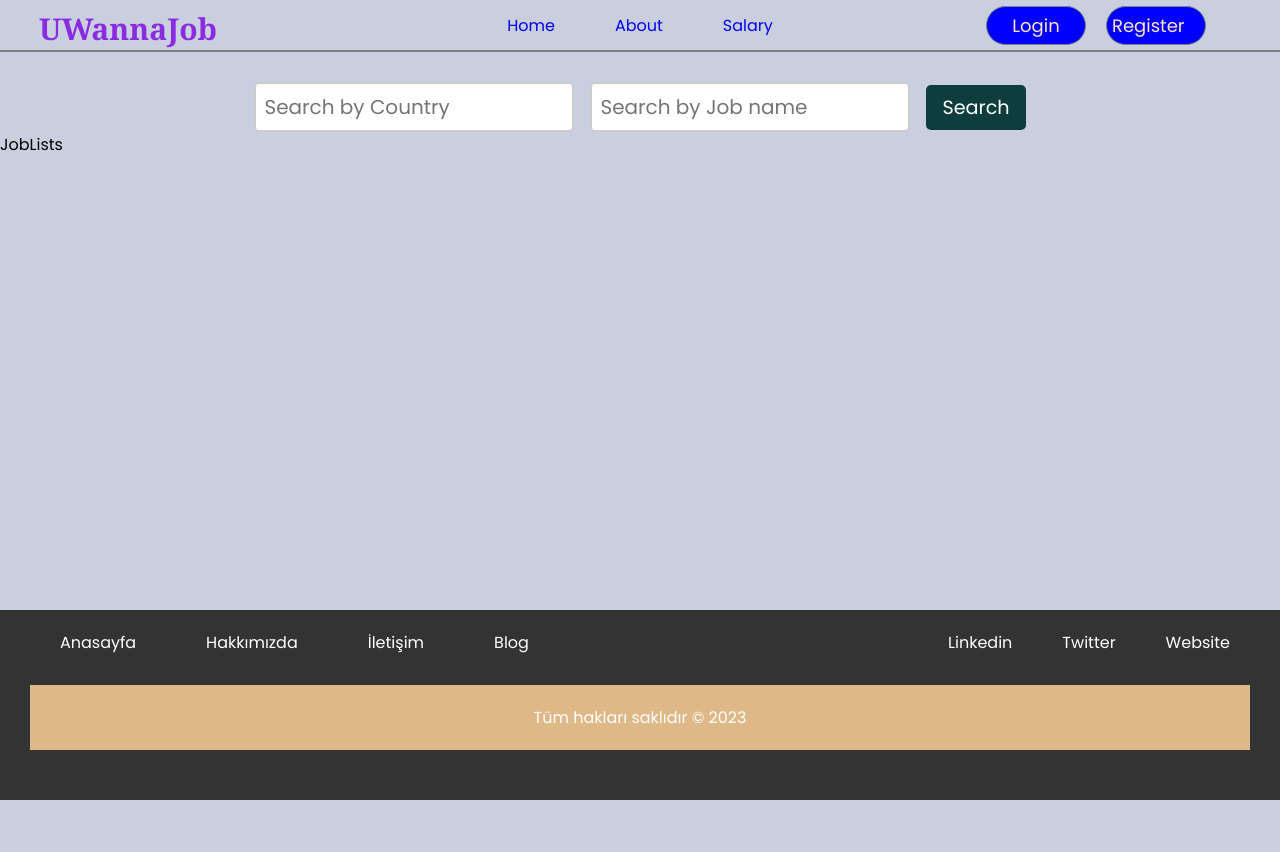
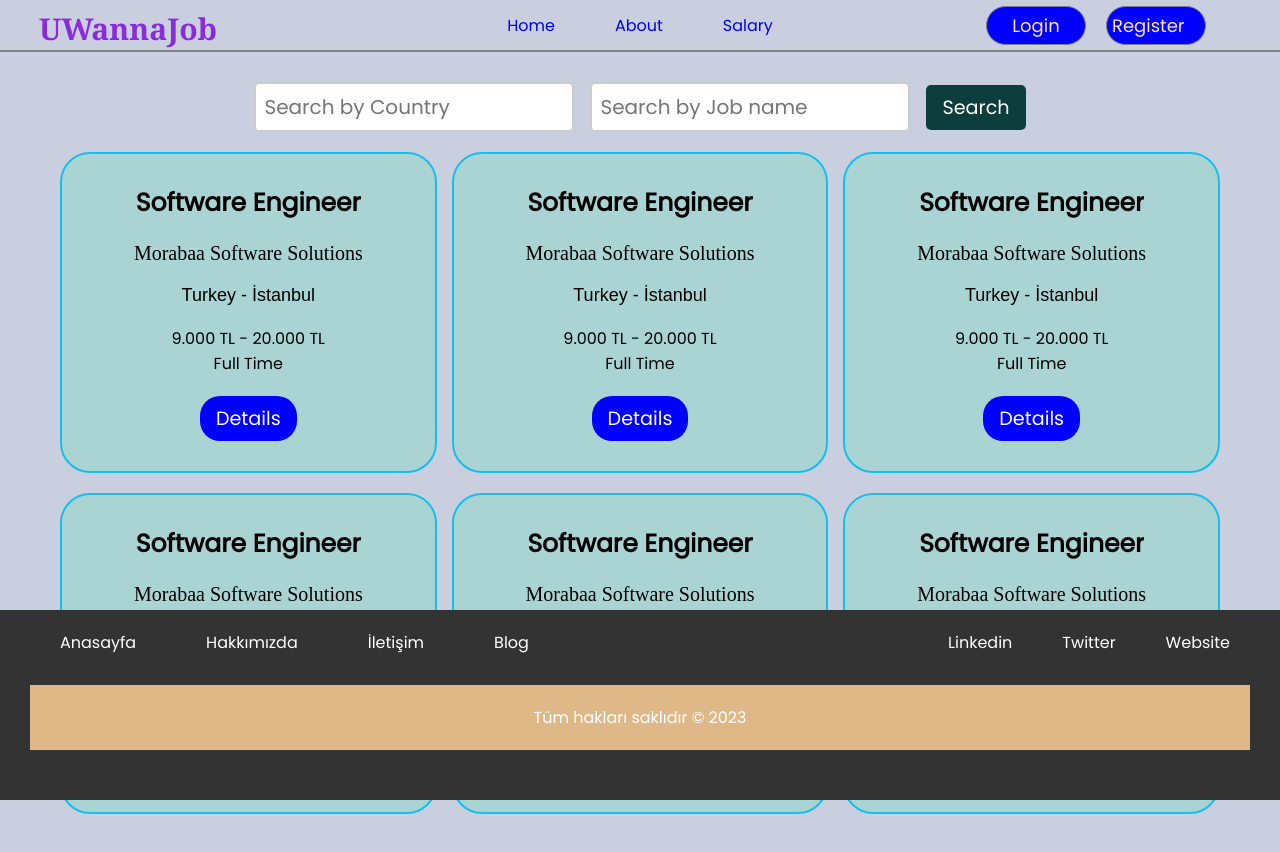
Before and after one commit to oguzcoll/JobBoardSite, a React (Create React App) app in the folder client/: page /home in a window 1280 px wide. Before the commit the page ends 800 px from the top, so only its background shows below. Built offline with nearby package versions, Linux system fonts and the light colour scheme.

Commit message:
Job Lists added

```diff
--- /dev/null
+++ b/client/src/components/Job/Job.jsx
@@ -0,0 +1,18 @@
+import React from "react";
+import "./job.css";
+function Job() {
+  return (
+    <div className="mainJob">
+      <div className="name">Software Engineer</div>
+      <div className="company">Morabaa Software Solutions</div>
+      <div className="country">Turkey - İstanbul</div>
+      <div className="option">
+        <div className="salary">9.000 TL - 20.000 TL</div>
+        <div className="typeOfjob">Full Time</div>
+      </div>
+      <button className="detailBtn">Details</button>
+    </div>
+  );
+}
+
+export default Job;
--- /dev/null
+++ b/client/src/components/Job/job.css
@@ -0,0 +1,40 @@
+.mainJob {
+    width: calc(33.33% - 10px);
+    margin-bottom: 20px;
+    box-sizing: border-box;
+    border: 2px solid  rgb(22, 191, 233);
+    border-radius: 30px;
+    display: flex;
+    flex-direction: column;
+    align-items: center;
+    justify-content: center;
+    padding: 20px;
+    text-align: center;
+    background-color: rgb(170, 211, 211);
+    box-shadow: 0in;
+  }
+
+  .mainJob > * {
+    margin: 10px;
+    max-width: 100%;
+    overflow: auto;
+    text-overflow: ellipsis;
+    white-space: nowrap;
+  }
+  .name{
+    font-size: 25px;
+    font-weight: 600;
+  }
+  .company{
+    font-size: 20px;
+    font-weight: 300;
+    font-family: 'Times New Roman', Times, serif;
+  }
+  .country{
+ font-size: 18px;
+ font-family: Arial, Helvetica, sans-serif;
+  }
+  .detailBtn{
+    background-color: blue;
+    border-radius: 20px;
+  }
--- a/client/src/components/jobLists/JobLists.jsx
+++ b/client/src/components/jobLists/JobLists.jsx
@@ -1,7 +1,17 @@
 import React from "react";
 import "./jobLists.css";
+import Job from "../Job/Job";
 function JobLists() {
-  return <div>JobLists</div>;
+  return (
+    <div className="jobList">
+      <Job />
+      <Job />
+      <Job />
+      <Job />
+      <Job />
+      <Job />
+    </div>
+  );
 }
 
 export default JobLists;
--- a/client/src/components/jobLists/jobLists.css
+++ b/client/src/components/jobLists/jobLists.css
@@ -0,0 +1,11 @@
+.jobList {
+    display: flex;
+    flex-wrap: wrap;
+    justify-content: space-between;
+    max-width: 1200px;
+    margin: 0 auto;
+    padding: 20px;
+    box-sizing: border-box;
+    overflow: auto;
+    height: 100%;
+  }
--- a/client/src/pages/employeeRegister/EmployeeRegister.jsx
+++ b/client/src/pages/employeeRegister/EmployeeRegister.jsx
@@ -1,58 +1,38 @@
-import React from 'react'
+import React from "react";
 import "./employeeRegister.css";
-import signimg from './signimg.png';
-
-
+import signimg from "./signimg.png";
 
 function EmployeeRegister() {
-
   return (
-
     <div className="employeeregister">
-
-
-    <div>
+      <div className="main">
         <div className="register">
           <div className="col-1">
             <h2>Register</h2>
             <span>Register And Find The Job</span>
 
-                <form id='form' className='forms'>
-                    <input type="text"  placeholder='Name' />
-                    <input type="text" placeholder='Surname' />
-                    <input type="text"  placeholder='Password' />
-                    <input type="text"  placeholder='Confirm password' />
-                    <input type="text" placeholder='BirthDate' />
-                    <input type="text" placeholder='Graduation' />
-                    <input type="text" placeholder='Mobile Number' />
+            <form id="form" className="forms">
+              <input type="text" placeholder="Name" />
+              <input type="text" placeholder="Surname" />
+              <input type="text" placeholder="Password" />
+              <input type="text" placeholder="Confirm password" />
+              <input type="text" placeholder="BirthDate" />
+              <input type="text" placeholder="Graduation" />
+              <input type="text" placeholder="Mobile Number" />
 
-
-
-                    <button className='signbtn'>Sign In</button>
-
+              <button className="signbtn">Sign In</button>
             </form>
 
-
-
-
             <div className="logininfo">Do you have an account?</div>
-                <button className='logbtn'>Log In</button>
+            <button className="logbtn">Log In</button>
           </div>
 
-
-
-
           <div className="col-2">
-            <img className='signimg' src={signimg} alt="login" />
-
-
-
-            </div>
-
+            <img className="signimg" src={signimg} alt="login" />
           </div>
         </div>
-
+      </div>
     </div>
   );
-};
+}
 export default EmployeeRegister;
--- a/client/src/pages/employeeRegister/employeeRegister.css
+++ b/client/src/pages/employeeRegister/employeeRegister.css
@@ -5,11 +5,15 @@
     margin: 0;
 }
 
+.main{
 
+  width: 55%;
+ margin:  150px auto;
+}
 
 .employeeregister{
-  height: 100vh;
-  display: flex;
+  width: auto;
+
   justify-content: center;
   align-items: center;
   text-align: center;
@@ -67,6 +71,7 @@
 
 
 .register .col-1{
+
   margin: auto;
   padding: 3em 0;
 }
--- a/client/src/pages/home/Home.jsx
+++ b/client/src/pages/home/Home.jsx
@@ -6,7 +6,7 @@ import Search from "../../components/search/Search";
 
 function Home() {
   return (
-    <div>
+    <div className="home">
       <Search />
       <JobLists />
       <Footer />
--- a/client/src/pages/home/home.css
+++ b/client/src/pages/home/home.css
@@ -0,0 +1,6 @@
+.home {
+    display: flex;
+    flex-direction: column;
+    height: 100%;
+    overflow: auto;
+  }
```
Lines whose indentation alone changed are shown as unchanged.
